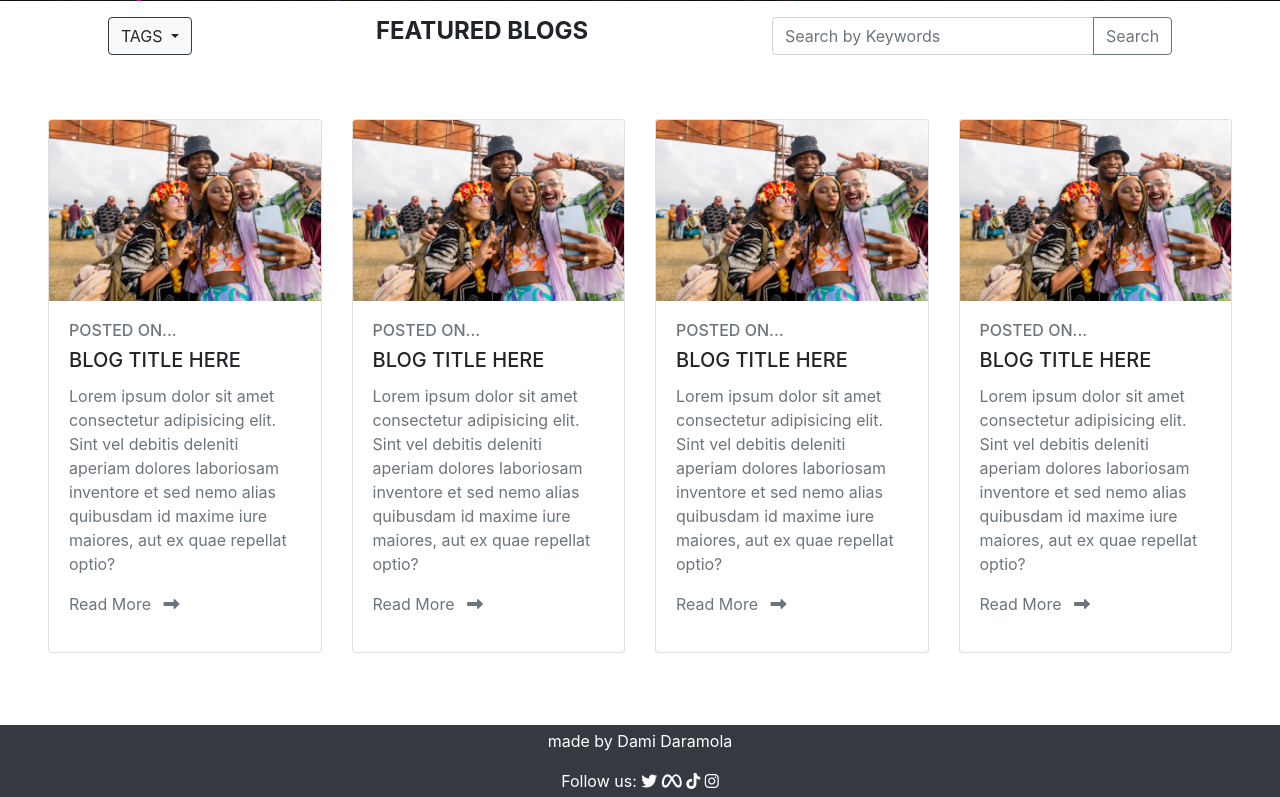
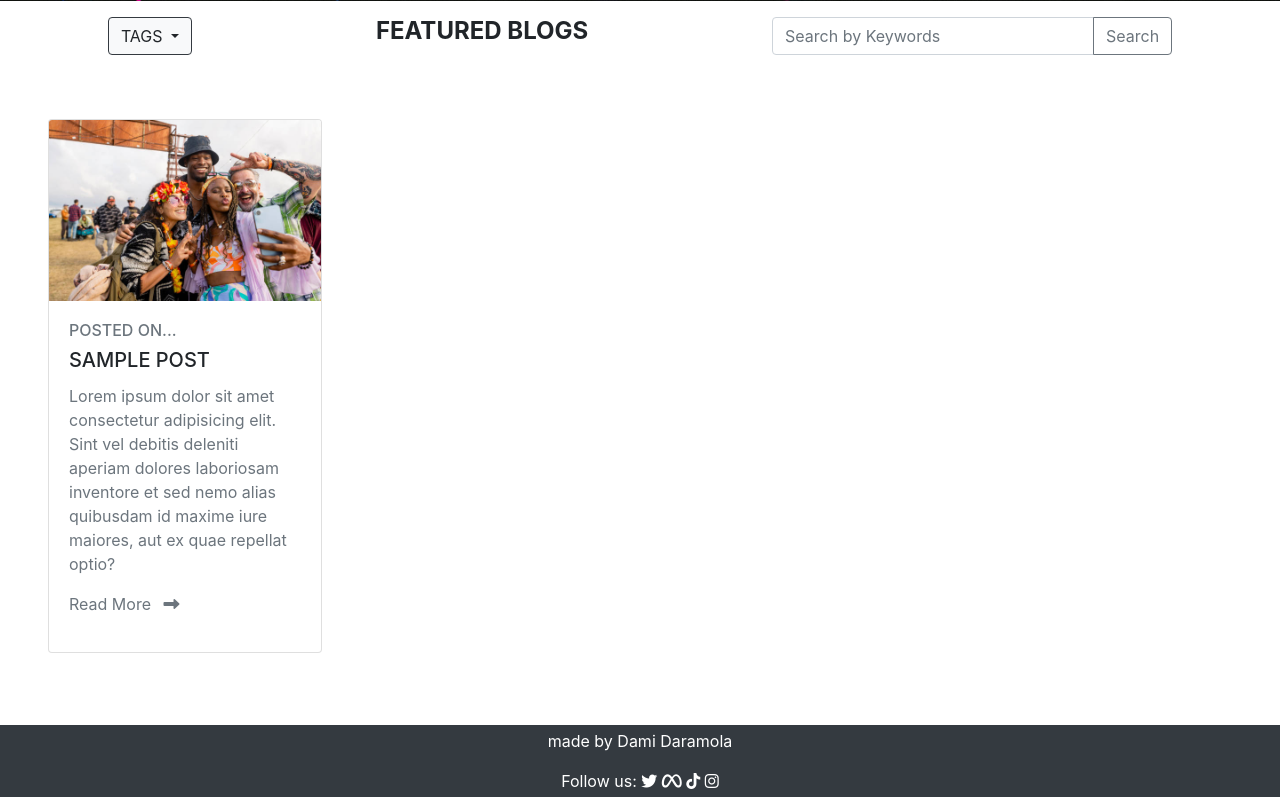
Before and after one commit to damidaramola/festive-fun-blog, a Django app: page / in a window 1280 px wide. Shown: the part 895-1692 px from the top of the page. Run offline with Django 3.2, Linux system fonts and the light colour scheme; tables that the repository leaves empty hold one stand-in row (values such as "Sample post"); parts of the project's set-up code (start-up, migrations or seed data) failed here and were passed over; some libraries are stand-ins or nearby versions.

Commit message:
create for loop to show posts and delete repeated html

```diff
--- a/blog/templates/index.html
+++ b/blog/templates/index.html
@@ -86,15 +86,16 @@
   <!-- add cards to view blog posts -->
   <div class="container-fluid p-5">
     <div class="row">
+      {% for post in posts %}
       <div class="col-lg-3 mb-4">
         <div class="card">
-          <img src="../satic/img/outdoor-festival.jpg" alt="" class="card-img-top">
+          <img src="../static/img/outdoor-festival.jpg" alt="" class="card-img-top">
           <div class="card-body">
             <h6 class="text-muted text-uppercase">
               Posted on...
             </h6>
             <h5 class="card-title text-uppercase">
-              blog title here
+              {{ post.title }}
             </h5>
             <div class="text-muted">
               <p class="card-text">
@@ -106,75 +107,10 @@
               </p>
             </div>
           </div>
+
         </div>
       </div>
-
-      <div class="col-lg-3 mb-4">
-        <div class="card">
-          <img src="../static/img/outdoor-festival.jpg" alt="" class="card-img-top">
-          <div class="card-body">
-            <h6 class="text-muted text-uppercase">
-              Posted on...
-            </h6>
-            <h5 class="card-title text-uppercase">
-              blog title here
-            </h5>
-            <div class="text-muted">
-              <p class="card-text">
-                Lorem ipsum dolor sit amet consectetur adipisicing elit. Sint vel debitis deleniti aperiam dolores
-                laboriosam inventore et sed nemo alias quibusdam id maxime iure maiores, aut ex quae repellat optio?
-              </p>
-              <p class="text-capitalize">
-                read more <i class="fas fa-long-arrow-alt-right ml-2"></i>
-              </p>
-            </div>
-          </div>
-        </div>
-      </div>
-      <div class="col-lg-3 mb-4">
-        <div class="card">
-          <img src="../static/img/outdoor-festival.jpg" alt="" class="card-img-top">
-          <div class="card-body">
-            <h6 class="text-muted text-uppercase">
-              Posted on...
-            </h6>
-            <h5 class="card-title text-uppercase">
-              blog title here
-            </h5>
-            <div class="text-muted">
-              <p class="card-text">
-                Lorem ipsum dolor sit amet consectetur adipisicing elit. Sint vel debitis deleniti aperiam dolores
-                laboriosam inventore et sed nemo alias quibusdam id maxime iure maiores, aut ex quae repellat optio?
-              </p>
-              <p class="text-capitalize">
-                read more <i class="fas fa-long-arrow-alt-right ml-2"></i>
-              </p>
-            </div>
-          </div>
-        </div>
-      </div>
-      <div class="col-lg-3 mb-4">
-        <div class="card">
-          <img src="../static/img/outdoor-festival.jpg" alt="" class="card-img-top">
-          <div class="card-body">
-            <h6 class="text-muted text-uppercase">
-              Posted on...
-            </h6>
-            <h5 class="card-title text-uppercase">
-              blog title here
-            </h5>
-            <div class="text-muted">
-              <p class="card-text">
-                Lorem ipsum dolor sit amet consectetur adipisicing elit. Sint vel debitis deleniti aperiam dolores
-                laboriosam inventore et sed nemo alias quibusdam id maxime iure maiores, aut ex quae repellat optio?
-              </p>
-              <p class="text-capitalize">
-                read more <i class="fas fa-long-arrow-alt-right ml-2"></i>
-              </p>
-            </div>
-          </div>
-        </div>
-      </div>
+      {% endfor%}
 
     </div>
   </div>
--- a/blog/views.py
+++ b/blog/views.py
@@ -1,5 +1,6 @@
 from django.shortcuts import render
 from .models import Post
+from django.views import generic
 
 # Create your views here.
 
--- a/festivefun/settings.py
+++ b/festivefun/settings.py
@@ -132,7 +132,7 @@ USE_TZ = True
 CLOUDINARY_STORAGE = {
     'CLOUD_NAME': os.environ.get('CLOUDINARY_CLOUD_NAME'),
     'API_KEY': os.environ.get('CLOUDINARY_API_KEY'),
-    'API_SECRET': os.environ.get('CLOUDINARY_CLOUD_SECRET')
+    'API_SECRET': os.environ.get('CLOUDINARY_API_SECRET')
 }
 STATIC_URL = '/static/'
 STATICFILES_STORAGE = 'cloudinary_storage.storage.StaticHashedCloudinaryStorage'
```
